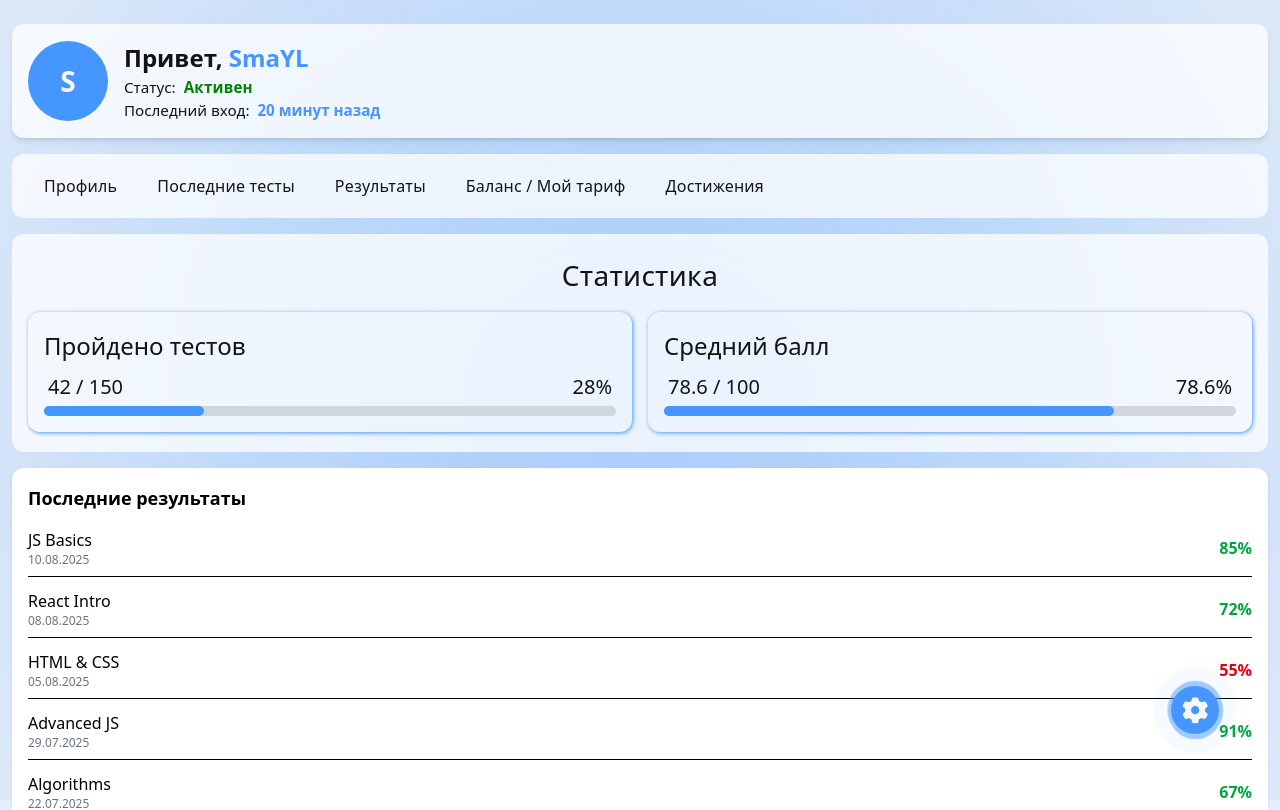
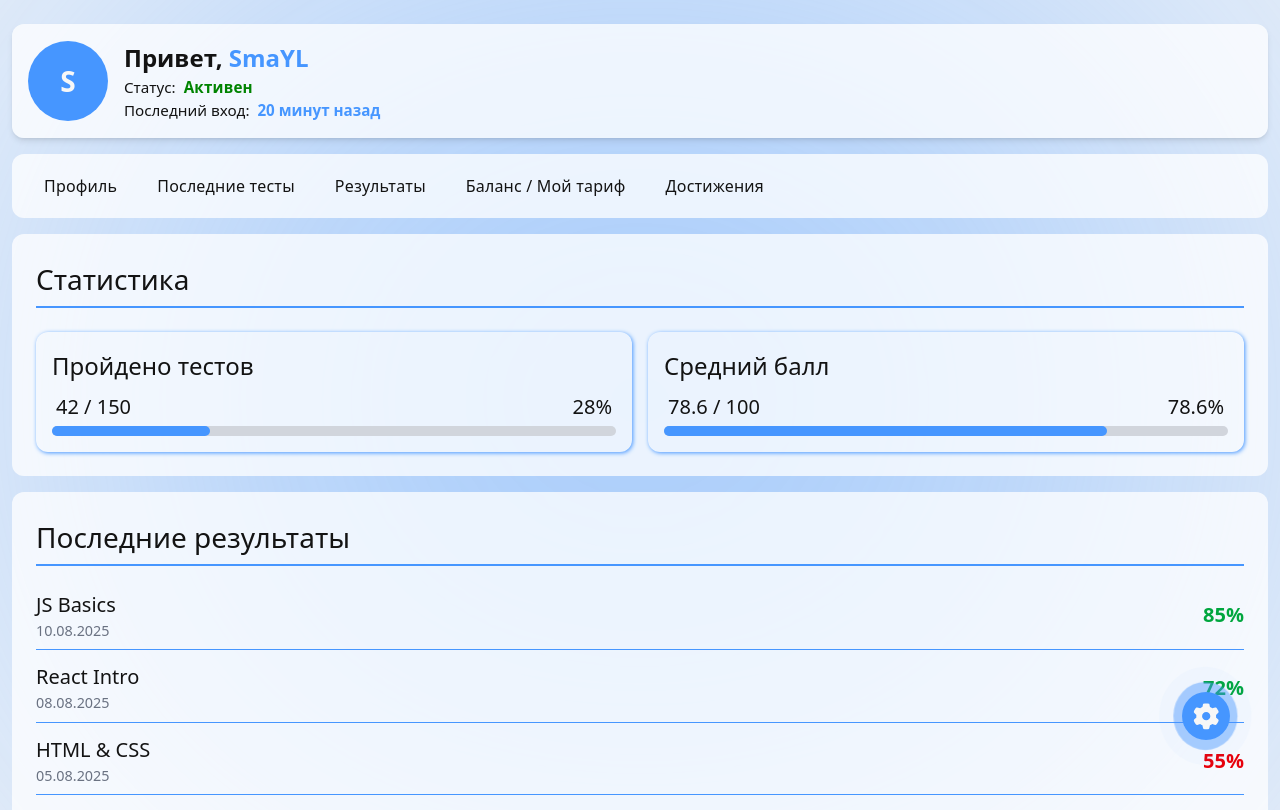
Before and after one commit to SunnatBakidjanov/AIMOEX_test_2, a React (Vite) app: page /user-dashboard in a window 1280 px wide. Shown: the top 810 px of the page. Built offline with nearby package versions, Linux system fonts and the light colour scheme.

Commit message:
Добавлен компонент RecentResults
-- Добавлен компонент RecentResults
-- Добавлен userDashBoardStyles для общих стилей

```diff
--- a/src/UI/backgrounds/gradient-background/GradientBackground.jsx
+++ b/src/UI/backgrounds/gradient-background/GradientBackground.jsx
@@ -5,7 +5,7 @@ import styles from './index.module.css';
 export const GradientBackground = () => {
     const theme = useSelector(state => state.theme.currentTheme);
 
-    const rootClassName = 'fixed z-[var(--bg-z-index)] rounded-full inset-0 blur-[350px] overflow-hidden';
+    const rootClassName = 'fixed min-h-screen z-[var(--bg-z-index)] rounded-full inset-0 blur-[350px] overflow-hidden';
 
     return (
         <>
--- a/src/UI/toolbars/round-toolbar/RoundToolbar.jsx
+++ b/src/UI/toolbars/round-toolbar/RoundToolbar.jsx
@@ -31,7 +31,7 @@ export const RoundToolbar = ({ children, initialDegree, openDegree, radius, open
             })}
 
             <button
-                className={classNames(isOpen ? '' : styles.waveAnimation, toolsClassname)}
+                className={classNames('flex items-center justify-between', isOpen ? '' : styles.waveAnimation, toolsClassname)}
                 onClick={() => {
                     toggleToolbar();
                     setDisabled();
--- a/src/UI/toolbars/round-toolbar/index.module.css
+++ b/src/UI/toolbars/round-toolbar/index.module.css
@@ -12,30 +12,27 @@
     position: absolute;
     pointer-events: none;
     z-index: -1;
-    top: 50%;
-    left: 50%;
-    width: 25%;
-    height: 25%;
+    width: 30%;
+    height: 30%;
     background-color: var(--accent-color);
     border-radius: 100%;
     opacity: 0.7;
     content: '';
-    transform: translate(-50%, -50%);
     animation: wave 2.5s ease-out infinite;
 }
 
 .waveAnimation::after {
     animation-delay: 1s;
-    transform: translate(-50%, -50%) scale(0.9);
+    transform: scale(0.9);
 }
 
 @keyframes wave {
     0% {
-        transform: translate(-50%, -50%) scale(1);
+        transform: scale(1);
         opacity: 0.7;
     }
     100% {
-        transform: translate(-50%, -50%) scale(2);
+        transform: scale(2);
         opacity: 0;
     }
 }
--- a/src/pages/user-dashboard-page/UI/profile-stats/ProfileStats.jsx
+++ b/src/pages/user-dashboard-page/UI/profile-stats/ProfileStats.jsx
@@ -1,7 +1,9 @@
 import { useTranslation } from 'react-i18next';
+import { userDashBoardStyles } from '../../styles/userDashBoardStyles';
 
 export const ProfileStats = ({ stats }) => {
     const { t } = useTranslation('userDashboard');
+    const { mainContainer, titleSection } = userDashBoardStyles();
 
     const styles = {
         innerContainer: 'shadow-[1px_1px_4px_var(--accent-color)] rounded-xl p-4',
@@ -12,8 +14,8 @@ export const ProfileStats = ({ stats }) => {
     };
 
     return (
-        <section className="flex justify-center bg-[var(--primary-transparent)] items-center flex-col gap-y-2 rounded-xl transition-color duration-400 px-4 py-5">
-            <h2 className="px-2 pb-2 text-[var(--primary-color)] text-[1.75rem] font-medium tracking-[0.3px] w-full text-center transition-colors duration-400">{t('profileStats.title')}</h2>
+        <section className={mainContainer}>
+            <h2 className={titleSection}>{t('profileStats.title')}</h2>
 
             <div className="grid grid-cols-1 sm:grid-cols-2 gap-4 w-full">
                 {/* Пройдено тестов */}
--- /dev/null
+++ b/src/pages/user-dashboard-page/UI/recent-results/RecentResults.jsx
@@ -0,0 +1,23 @@
+import { userDashBoardStyles } from '../../styles/userDashBoardStyles';
+
+export const RecentResults = ({ recentResults }) => {
+    const { mainContainer, titleSection } = userDashBoardStyles();
+
+    return (
+        <section className={mainContainer}>
+            <h2 className={titleSection}>Последние результаты</h2>
+
+            <div className="space-y-3">
+                {recentResults.map(result => (
+                    <div key={result.id} className="flex justify-between items-center border-b border-[var(--accent-color)] pb-2 last:border-none">
+                        <div>
+                            <p className="text-[1.25rem] text-[var(--primary-color)] font-medium transition-colors duration-400">{result.testName}</p>
+                            <p className="text-[0.9rem] text-gray-500">{new Date(result.date).toLocaleDateString('ru-RU')}</p>
+                        </div>
+                        <div className={`text-[1.25rem] font-bold ${result.passed ? 'text-green-600' : 'text-red-600'}`}>{result.score}%</div>
+                    </div>
+                ))}
+            </div>
+        </section>
+    );
+};
--- a/src/pages/user-dashboard-page/UI/round-toolbar/RoundToolbarUserDashboard.jsx
+++ b/src/pages/user-dashboard-page/UI/round-toolbar/RoundToolbarUserDashboard.jsx
@@ -9,7 +9,7 @@ export const RoundToolbarUserDashboard = () => {
     const { isOpen, toggleToolbar } = useRoundToolbar(toolbarRef);
 
     return (
-        <RoundToolbar initialDegree={200} radius={60} openDegree={140} openRadius={0} angleStep={60} className={{ toolbar: 'bottom-0 right-0 w-[170px] h-[180px]' }} isOpen={isOpen} toggleToolbar={toggleToolbar} toolbarRef={toolbarRef}>
+        <RoundToolbar initialDegree={200} radius={60} openDegree={160} openRadius={0} angleStep={60} className={{ toolbar: 'bottom-0 right-0 p-[60px] pr-[50px]' }} isOpen={isOpen} toggleToolbar={toggleToolbar} toolbarRef={toolbarRef}>
             <ChangeThemeTool isOpen={isOpen} />
             <ChangeLangTool isOpen={isOpen} />
         </RoundToolbar>
--- a/src/pages/user-dashboard-page/UserDashboardPage.jsx
+++ b/src/pages/user-dashboard-page/UserDashboardPage.jsx
@@ -5,11 +5,12 @@ import { UserInfoCard } from '../../UI/user/user-info-card/UserInfoCard';
 import { user, stats, recentResults } from '../../mocks/mocks';
 import ProfileNav from './UI/profile-nav/ProfileNav';
 import { ProfileStats } from './UI/profile-stats/ProfileStats';
+import { RecentResults } from './UI/recent-results/RecentResults';
 import { RoundToolbarUserDashboard } from './UI/round-toolbar/RoundToolbarUserDashboard';
 
 export const UserDashboardPage = () => {
     return (
-        <PageContainer className={'h-screen w-full bg-[var(--primary-reverse-color)] transition-colors duration-400'}>
+        <PageContainer className={'min-h-screen w-full bg-[var(--primary-reverse-color)] transition-colors duration-400'}>
             <MainContainer className={'relative z-[var(--main-content-z-index)]'}>
                 <main className="flex flex-col gap-y-4 pt-6">
                     <UserInfoCard user={user} />
@@ -18,21 +19,7 @@ export const UserDashboardPage = () => {
 
                     <ProfileStats stats={stats} />
 
-                    {/* Последние результаты */}
-                    <div className="bg-white rounded-xl shadow p-4">
-                        <h2 className="text-lg font-bold mb-4">Последние результаты</h2>
-                        <div className="space-y-3">
-                            {recentResults.map(result => (
-                                <div key={result.id} className="flex justify-between items-center border-b pb-2 last:border-none">
-                                    <div>
-                                        <p className="font-medium">{result.testName}</p>
-                                        <p className="text-xs text-gray-500">{new Date(result.date).toLocaleDateString('ru-RU')}</p>
-                                    </div>
-                                    <div className={`font-bold ${result.passed ? 'text-green-600' : 'text-red-600'}`}>{result.score}%</div>
-                                </div>
-                            ))}
-                        </div>
-                    </div>
+                    <RecentResults recentResults={recentResults} />
                 </main>
 
                 <RoundToolbarUserDashboard />
--- /dev/null
+++ b/src/pages/user-dashboard-page/styles/userDashBoardStyles.js
@@ -0,0 +1,7 @@
+export const userDashBoardStyles = () => {
+    const mainContainer = 'bg-[var(--primary-transparent)] rounded-xl p-6 transition-colors duration-400';
+
+    const titleSection = 'text-[1.75rem] text-[var(--primary-color)] font-medium mb-6 pb-1.5 border-b-2 border-[var(--accent-color)] transition-colors duration-400';
+
+    return { mainContainer, titleSection };
+};
```
